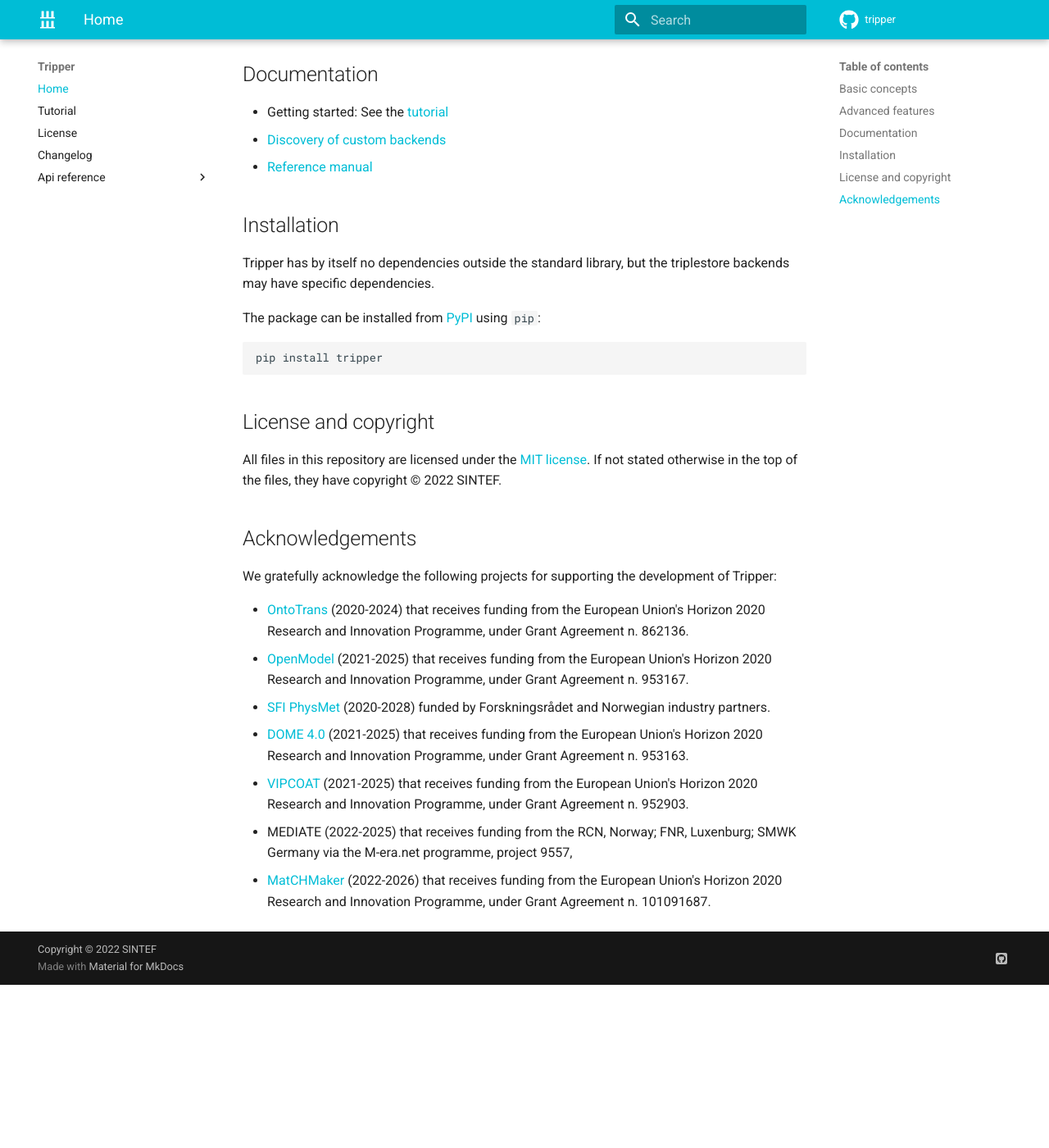
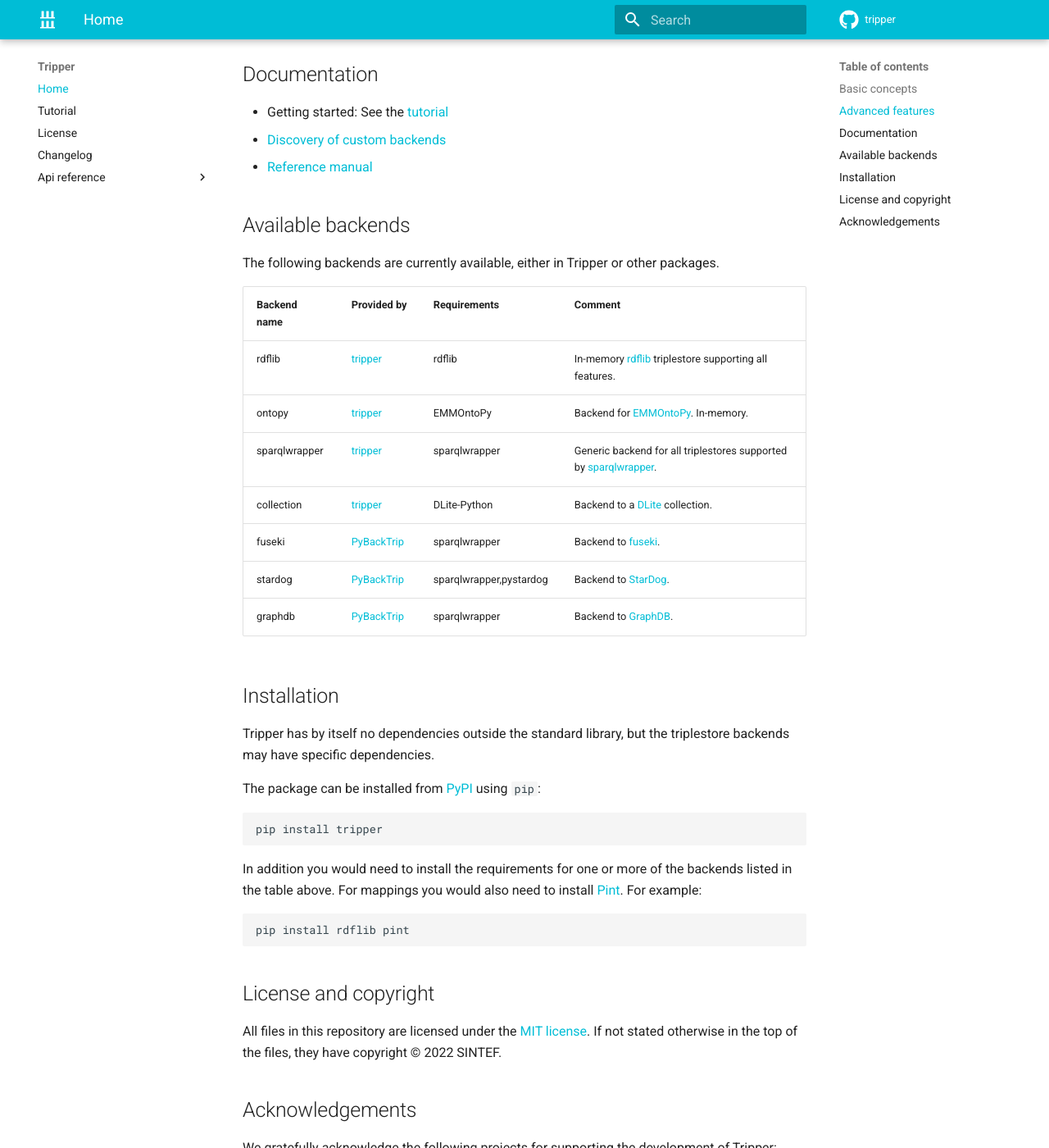
Before and after one commit to EMMC-ASBL/tripper, an MkDocs documentation site: the page built from docs/index.md, in a window 1280 px wide and 1400 px high, scrolled down 852 px. Shown: the whole window at 82% size. Built offline with MkDocs 1.6.1 and Material for MkDocs 9.7.7, drawn with Linux system fonts in a browser that asks for light colours; comment, search, counter and statistics services are not loaded; the version menu is left out; before the commit the page ends 2053 px from its top, so only the background shows below that.

Commit message:
Added reference to PyBackTrip (#180)
# Description:
Added a table with available backends to README file, including the
backends in PyBackTrip.

Closes #177
Closes #157

## Type of change:
- [ ] Bug fix and code cleanup.
- [ ] New feature.
- [x] Documentation update.
- [ ] Testing.

````diff
--- a/docs/index.md
+++ b/docs/index.md
@@ -46,6 +46,21 @@
 * [Reference manual]
 
 
+Available backends
+------------------
+The following backends are currently available, either in Tripper or other packages.
+
+| Backend name  | Provided by  | Requirements            | Comment
+| ------------  | ------------ | ----------------------- | -----------------
+| rdflib        | [tripper]    | rdflib                  | In-memory [rdflib] triplestore supporting all features.
+| ontopy        | [tripper]    | EMMOntoPy               | Backend for [EMMOntoPy]. In-memory.
+| sparqlwrapper | [tripper]    | sparqlwrapper           | Generic backend for all triplestores supported by [sparqlwrapper].
+| collection    | [tripper]    | DLite-Python            | Backend to a [DLite] collection.
+| fuseki        | [PyBackTrip] | sparqlwrapper           | Backend to [fuseki].
+| stardog       | [PyBackTrip] | sparqlwrapper,pystardog | Backend to [StarDog].
+| graphdb       | [PyBackTrip] | sparqlwrapper           | Backend to [GraphDB].
+
+
 Installation
 ------------
 Tripper has by itself no dependencies outside the standard library, but the triplestore backends may have specific dependencies.
@@ -56,6 +71,17 @@
 ```shell
 pip install tripper
 ```
+
+In addition you would need to install the requirements for one or more of the backends listed in the table above.
+For mappings you would also need to install [Pint].
+For example:
+
+```shell
+pip install rdflib pint
+```
+
+
+
 
 License and copyright
 ---------------------
@@ -78,9 +104,18 @@
 
 
 
+[tripper]: https://emmc-asbl.github.io/tripper
 [rdflib]: https://rdflib.readthedocs.io/en/stable/
 [PyPI]: https://pypi.org/project/tripper
+[PyBackTrip]: https://github.com/EMMC-ASBL/PyBackTrip/
 [Reference manual]: https://emmc-asbl.github.io/tripper/latest/api_reference/triplestore/
 [Literal]: https://emmc-asbl.github.io/tripper/latest/api_reference/triplestore/#tripper.triplestore.Literal
 [Namespace]: https://emmc-asbl.github.io/tripper/latest/api_reference/triplestore/#tripper.triplestore.Namespace
 [Triplestore]: https://emmc-asbl.github.io/tripper/latest/api_reference/triplestore/#tripper.triplestore.Triplestore
+[EMMOntoPy]: https://emmo-repo.github.io/EMMOntoPy/stable/
+[sparqlwrapper]: https://sparqlwrapper.readthedocs.io/en/latest/
+[DLite]: https://sintef.github.io/dlite/
+[fuseki]: https://jena.apache.org/documentation/fuseki2/
+[StarDog]: https://www.stardog.com/
+[GraphDB]: https://www.ontotext.com/products/graphdb/
+[Pint]: https://pint.readthedocs.io/en/stable/
````
Also changed, not shown: README.md (+35 -0 lines), 1 other file.
